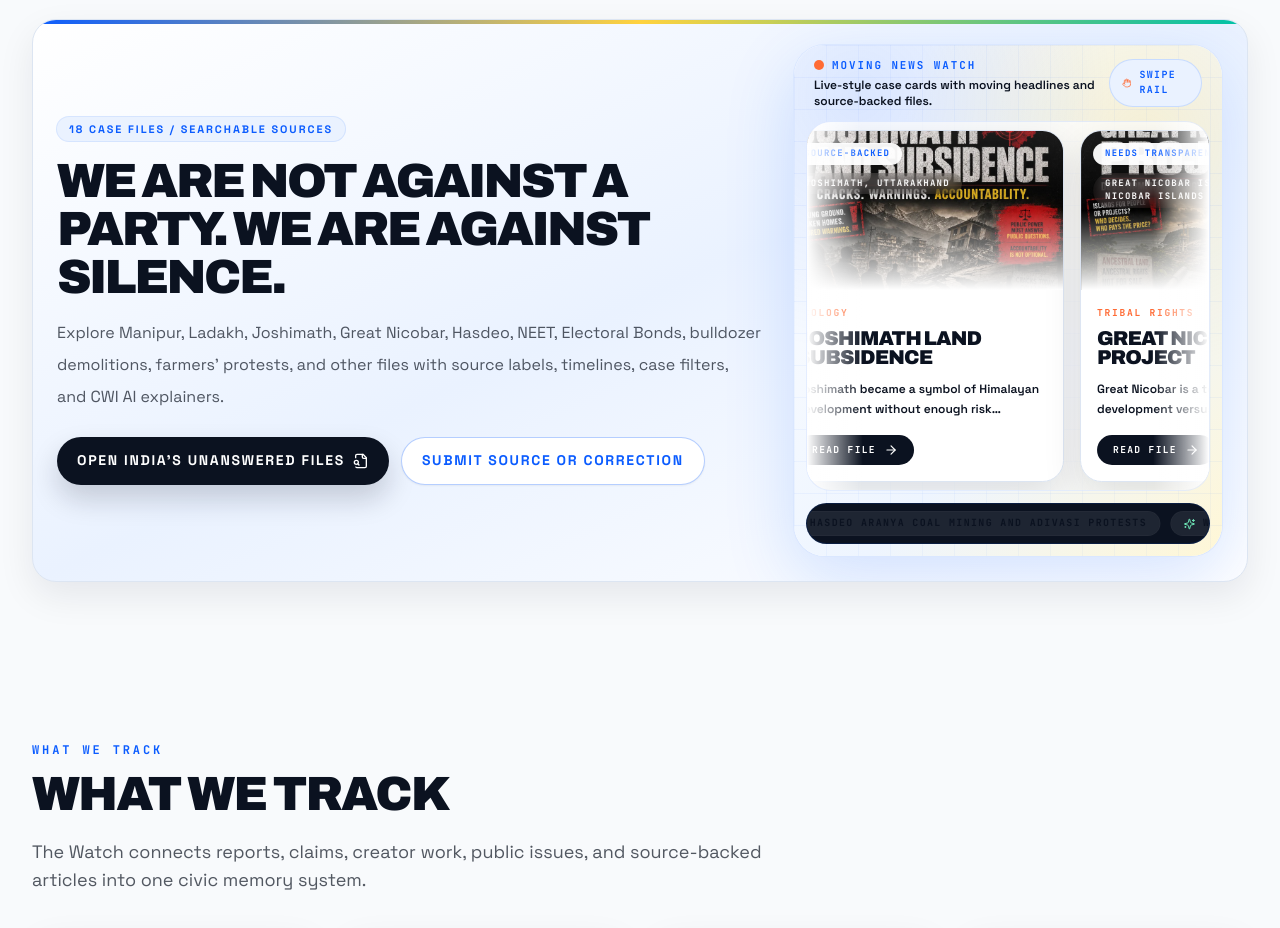
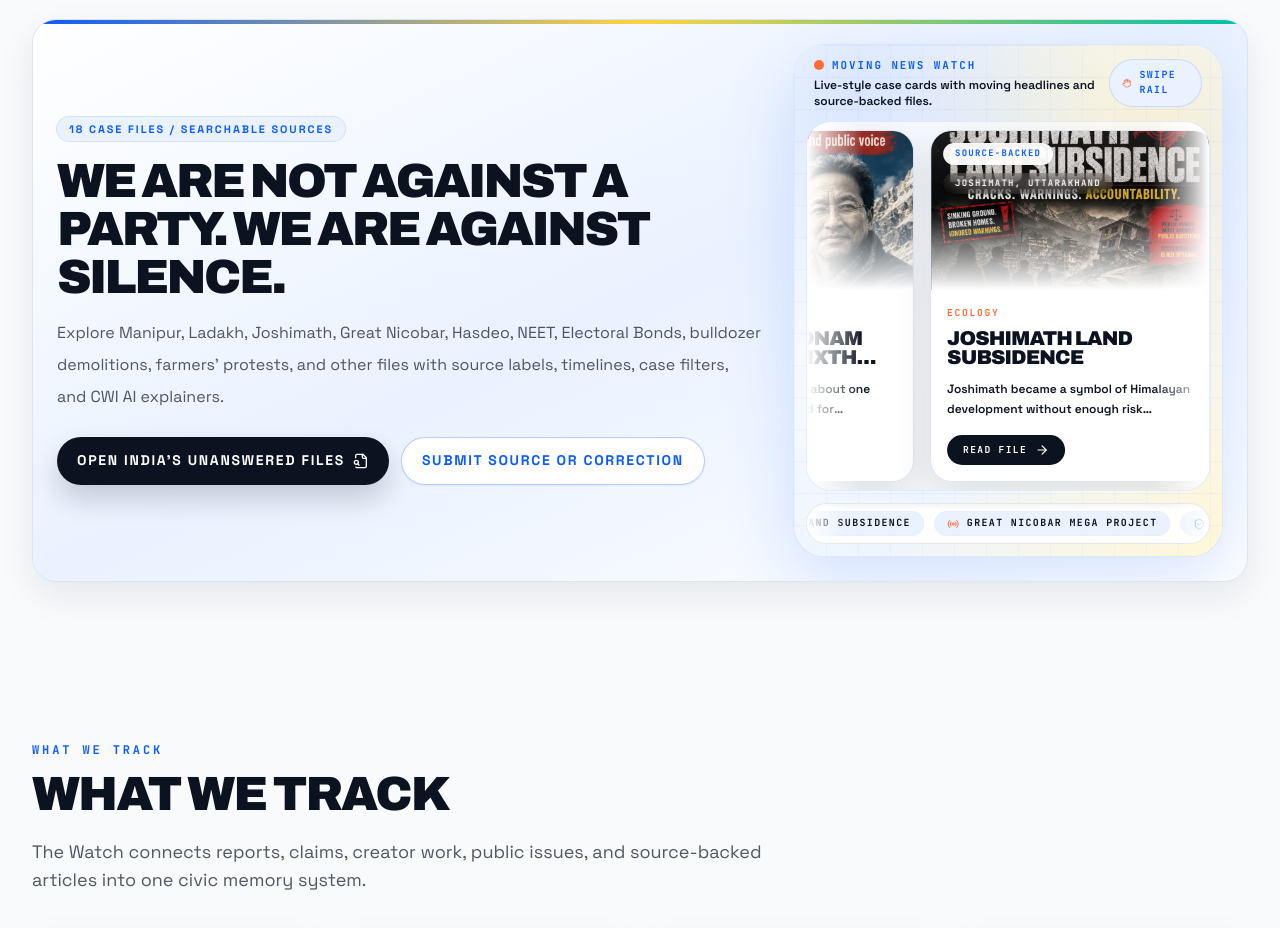
Before and after one commit to callmepnj/CWI, a Next.js app: page /watch in a window 1280 px wide. Shown: the part 2580-3508 px from the top of the page. Built offline with nearby package versions, Linux system fonts and the light colour scheme.

Commit message:
Lighten unanswered files news ticker

```diff
--- a/components/UnansweredFilesGestureRail.tsx
+++ b/components/UnansweredFilesGestureRail.tsx
@@ -55,7 +55,7 @@ export function UnansweredFilesGestureRail({ items, className }: Props) {
         <motion.div
           className="flex w-max gap-4 px-3"
           animate={reduceMotion ? undefined : { x: ["0%", "-50%"] }}
-          transition={reduceMotion ? undefined : { duration: 26, repeat: Infinity, ease: "linear" }}
+          transition={reduceMotion ? undefined : { duration: 34, repeat: Infinity, ease: "linear" }}
         >
           {movingItems.map((item, index) => (
             <Link
@@ -97,23 +97,25 @@ export function UnansweredFilesGestureRail({ items, className }: Props) {
         </motion.div>
       </div>
 
-      <div className="relative mt-3 overflow-hidden rounded-full border border-royal/15 bg-ink py-2">
+      <div className="relative mt-3 overflow-hidden rounded-full border border-royal/12 bg-white/90 py-2 shadow-inner">
+        <div className="pointer-events-none absolute inset-y-0 left-0 z-10 w-10 bg-gradient-to-r from-white to-transparent" />
+        <div className="pointer-events-none absolute inset-y-0 right-0 z-10 w-10 bg-gradient-to-l from-white to-transparent" />
         <motion.div
           className="flex w-max gap-3 whitespace-nowrap px-3"
           animate={reduceMotion ? undefined : { x: ["0%", "-50%"] }}
-          transition={reduceMotion ? undefined : { duration: 18, repeat: Infinity, ease: "linear" }}
+          transition={reduceMotion ? undefined : { duration: 28, repeat: Infinity, ease: "linear" }}
         >
           {tickerItems.map((item, index) => (
             <span
               key={`${item.slug}-${index}`}
-              className="inline-flex items-center gap-2 rounded-full bg-white/[0.08] px-3 py-1 font-mono text-[0.62rem] font-black uppercase tracking-[0.14em] text-white/78 ring-1 ring-white/10"
+              className="inline-flex items-center gap-2 rounded-full bg-skywash px-3 py-1 font-mono text-[0.62rem] font-black uppercase tracking-[0.14em] text-ink/72 ring-1 ring-royal/10"
             >
               {index % 3 === 0 ? (
-                <Radio className="h-3 w-3 text-saffron" />
+                <Radio className="h-3 w-3 text-urgent" />
               ) : index % 3 === 1 ? (
-                <ShieldCheck className="h-3 w-3 text-sky-300" />
+                <ShieldCheck className="h-3 w-3 text-royal" />
               ) : (
-                <Sparkles className="h-3 w-3 text-emerald-300" />
+                <Sparkles className="h-3 w-3 text-emerald-600" />
               )}
               {item.title}
             </span>
```
Also changed, not shown: 1 other file (tests, documents, lock files or other folders).
